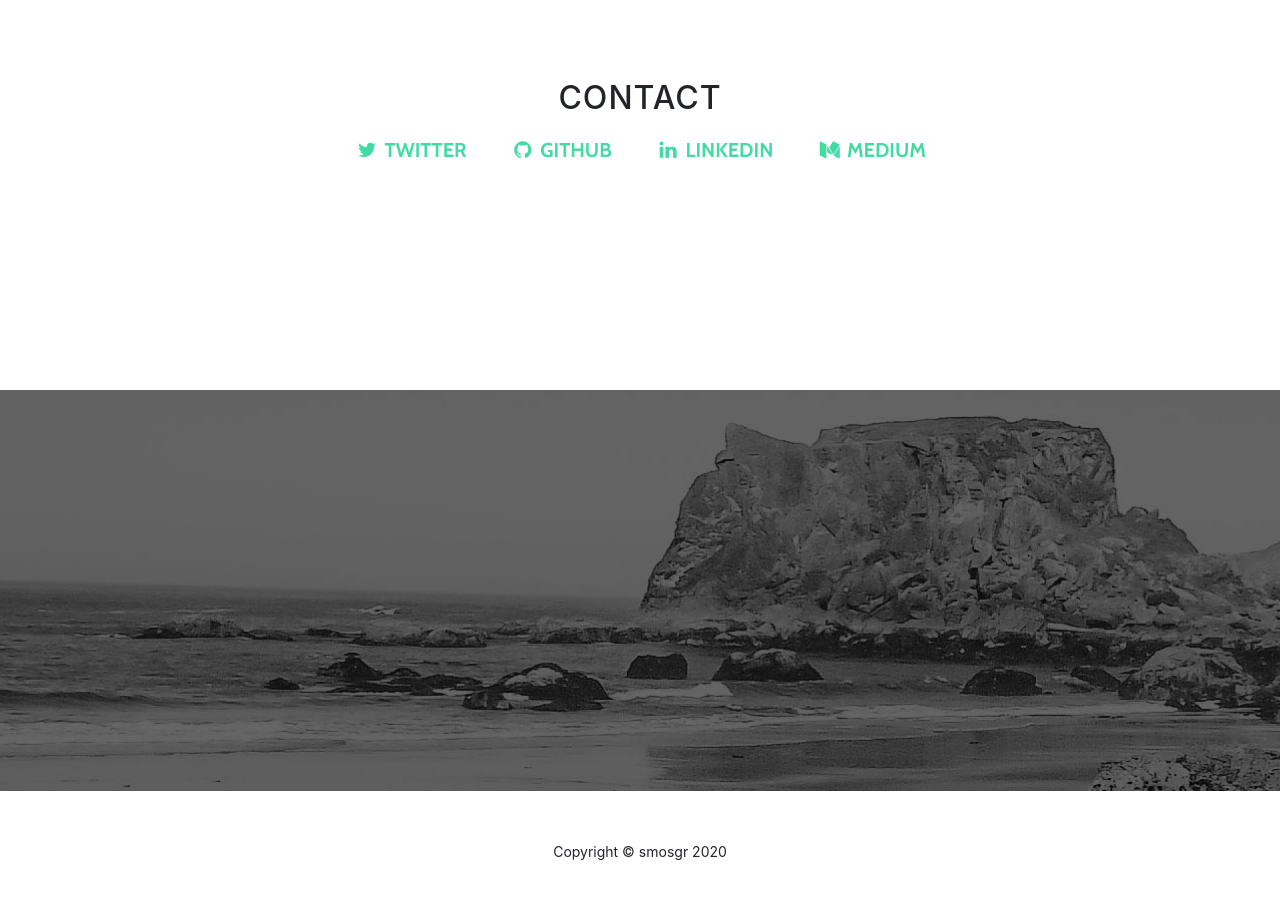
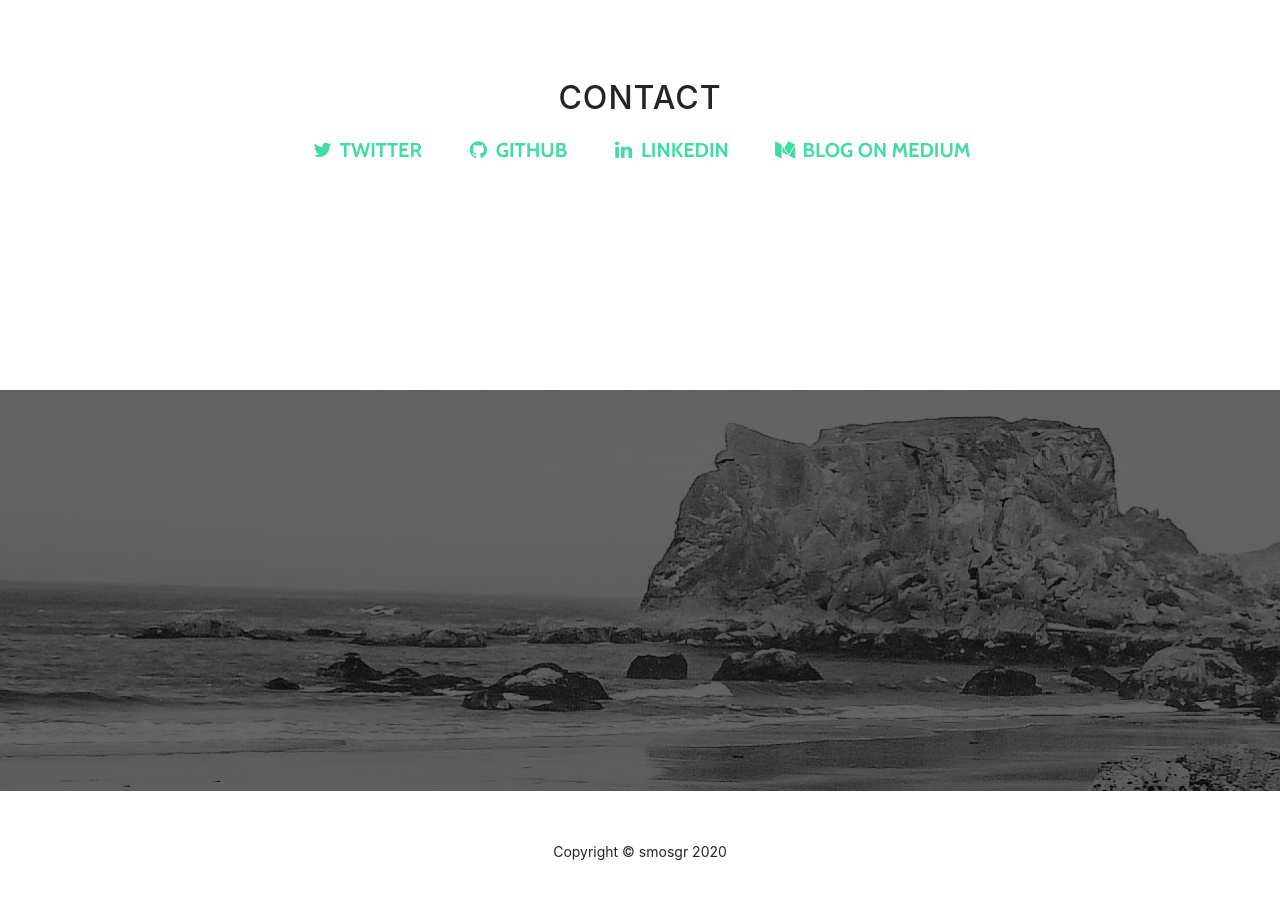
Before and after one commit to smosgr/smosgr.github.io, a website with bundled scripts: page index.html in a window 1280 px wide. Shown: the part 1900-2799 px from the top of the page. Built offline with nearby package versions, Linux system fonts and the light colour scheme.

Commit message:
update medium btn

```diff
--- a/index.html
+++ b/index.html
@@ -118,7 +118,7 @@
                     <li class="list-inline-item">
                         <a target="_blank" href="https://smosgr.medium.com/" class="btn btn-default btn-lg">
                             <i class="fa fa-medium fa-fw"></i>
-                            <span class="network-name">Medium</span>
+                            <span class="network-name">Blog on Medium</span>
                         </a>
                     </li>
                 </ul>
```
